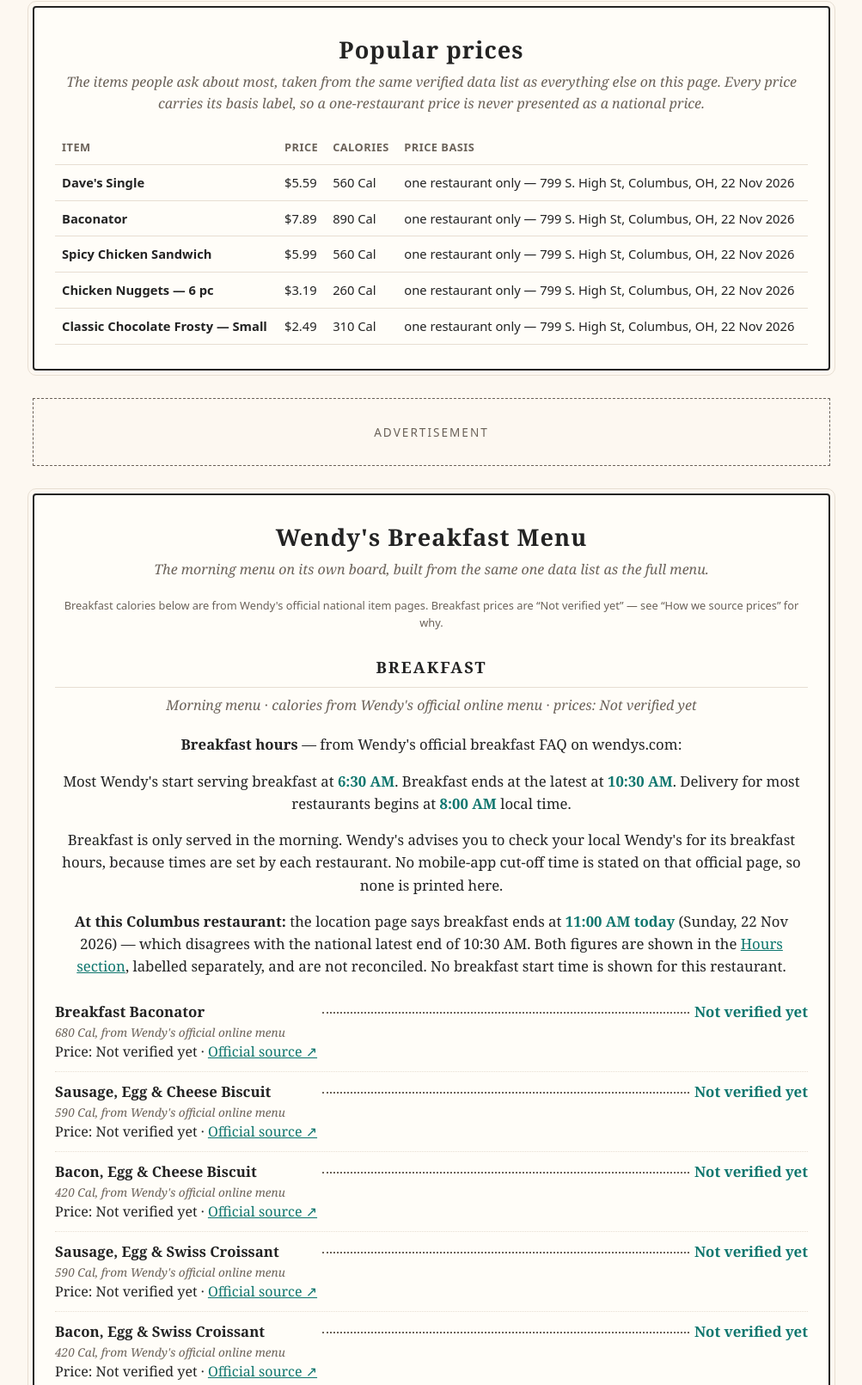
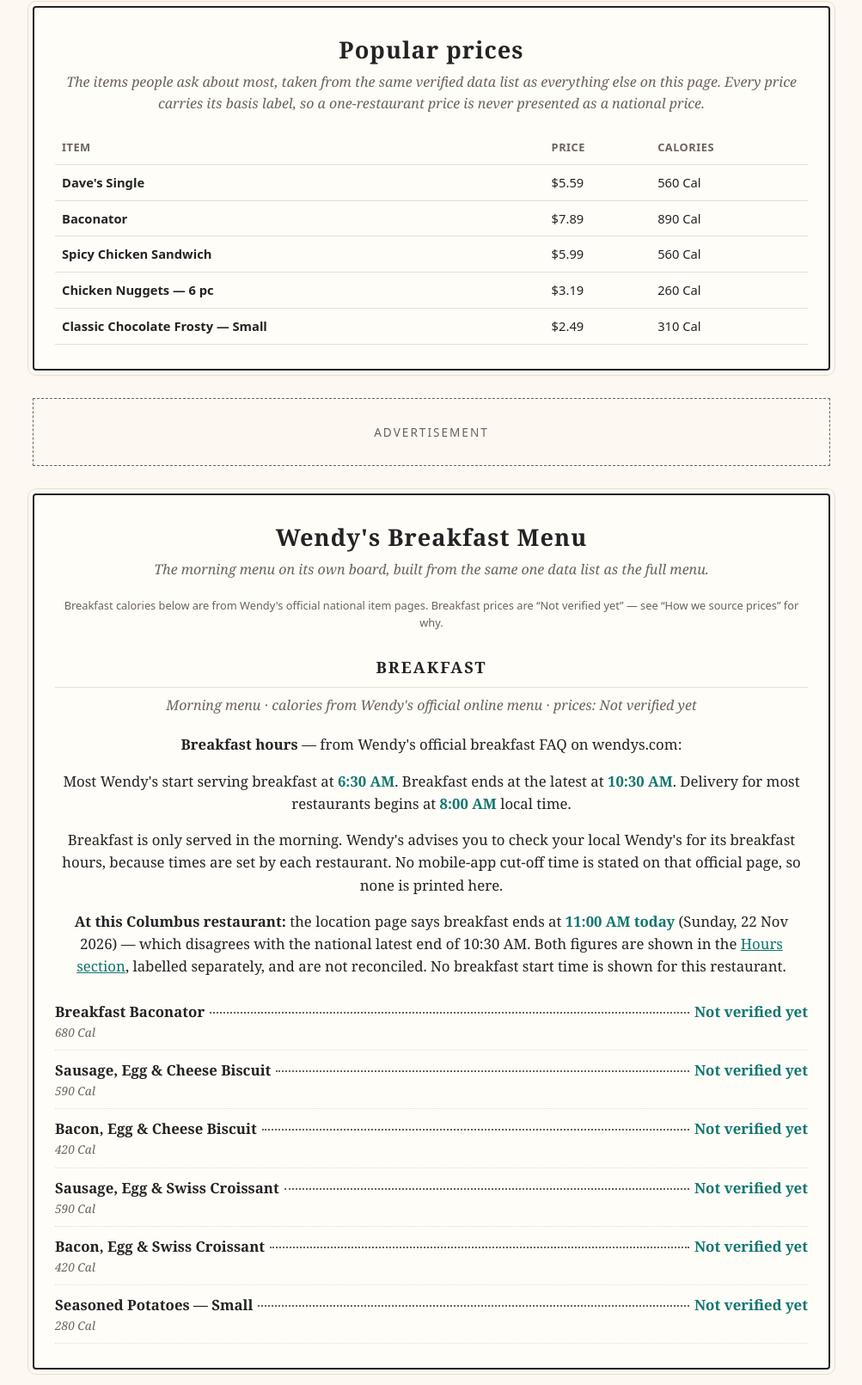
Before and after one commit to usman7876/wendys-menu, an Astro site: page / in a window 1280 px wide. Shown: the part 1175-2786 px from the top of the page at 86% size, without its empty margins (138-1141 px from the left). Built offline with nearby package versions, Linux system fonts and the light colour scheme; Astro itself is replaced by a stand-in of ours.

Commit message:
Update src/components files

```diff
--- a/src/components/ComparisonBoard.astro
+++ b/src/components/ComparisonBoard.astro
@@ -32,7 +32,7 @@ const groups = [...new Set(comparison.pairs.map((p) => p.group))];
           return (
             <tr>
               <td data-label="Wendy's item"><strong>{p.wendys}</strong></td>
-              <td data-label="Wendy's price">{price(w)} {w && w.price !== null ? `(${priceBasis})` : ''}</td>
+              <td data-label="Wendy's price">{price(w)}</td>
               <td data-label="Wendy's calories">{cal(w)}</td>
               <td data-label="McDonald's item"><strong>{p.mcdonalds ?? '—'}</strong>{p.note ? <><br />{p.note}</> : ''}</td>
               <td data-label="McDonald's price">Not verified yet — price only in the McDonald's app</td>
--- a/src/components/DealsBoard.astro
+++ b/src/components/DealsBoard.astro
@@ -19,7 +19,6 @@ const choiceCal = (c) =>
   <div>
     <span class="name">{bites.name} — {bites.description}</span>
     <span class="cal">Bundle total calories: {bites.bundle_calories_note}</span>
-    <span class="item-meta">{priceBasis} · <a href={bites.source_url} target="_blank" rel="noopener">Official source ↗</a></span>
   </div>
   <span class="dots" aria-hidden="true"></span>
   <span class="price">{money(bites.price)}</span>
@@ -32,7 +31,6 @@ const choiceCal = (c) =>
     <div>
       <span class="name">{bag.name}</span>
       <span class="cal">{bag.contents} · Calories: Not verified yet — no total shown for the bundle</span>
-      <span class="item-meta">{priceBasis} · <a href={bag.source_url} target="_blank" rel="noopener">Official source ↗</a></span>
     </div>
     <span class="dots" aria-hidden="true"></span>
     <span class="price">{money(bag.price)}</span>
@@ -40,16 +38,15 @@ const choiceCal = (c) =>
 ))}
 
 <h3>Everyday Value</h3>
-<p class="board-sub">No end date shown · {priceBasis}</p>
+<p class="board-sub">No end date shown.</p>
 <table>
-  <thead><tr><th>Item</th><th>Price</th><th>Calories</th><th>Price basis</th></tr></thead>
+  <thead><tr><th>Item</th><th>Price</th><th>Calories</th></tr></thead>
   <tbody>
     {deals.everyday_value.map((d) => (
       <tr>
         <td data-label="Item"><strong>{d.name}</strong></td>
         <td data-label="Price">{money(d.price)}</td>
         <td data-label="Calories">{cal(d.calories)}</td>
-        <td data-label="Price basis">{priceBasis}</td>
       </tr>
     ))}
   </tbody>
@@ -78,7 +75,6 @@ const choiceCal = (c) =>
   <div>
     <span class="name">{deals.key_tag.name}</span>
     <span class="cal">{deals.key_tag.offer}. Sold {deals.key_tag.sold}. {deals.key_tag.charity}.</span>
-    <span class="item-meta">{priceBasis} · <a href={deals.key_tag.source_url} target="_blank" rel="noopener">Official source ↗</a></span>
   </div>
   <span class="dots" aria-hidden="true"></span>
   <span class="price">{money(deals.key_tag.price)}</span>
--- a/src/components/GlanceTable.astro
+++ b/src/components/GlanceTable.astro
@@ -13,6 +13,8 @@ const calCell = (item) => {
   return label !== null ? label : 'Not verified yet';
 };
 ---
+<details class="board-details">
+  <summary>Full nutrition table — one row per verified item ({items.length} items)</summary>
 <table>
   <thead>
     <tr><th>Item</th><th>Category</th><th>Calories</th><th>Protein</th><th>Total fat</th><th>Carbs</th><th>Sodium</th></tr>
@@ -31,6 +33,7 @@ const calCell = (item) => {
     ))}
   </tbody>
 </table>
+</details>
 
 <h3>Calories by category</h3>
 <p>How many items in each part of the menu have a verified calorie count. This is a count of checked items, not a calorie range.</p>
--- a/src/components/ItemCard.astro
+++ b/src/components/ItemCard.astro
@@ -8,14 +8,9 @@ const calLabel = caloriesLabel(item);
   <div>
     <span class="name">{item.name}</span>
     <span class="cal">
-      {calLabel !== null ? `${calLabel}, from Wendy's official online menu` : 'Calories: Not verified yet'}
+      {calLabel !== null ? calLabel : 'Calories: Not verified yet'}
     </span>
     {item.note && <span class="item-note">{item.note}</span>}
-    <span class="item-meta">
-      {item.price !== null ? priceBasis : 'Price: Not verified yet'}
-      {' · '}
-      <a href={item.source_url} target="_blank" rel="noopener">Official source ↗</a>
-    </span>
   </div>
   <span class="dots" aria-hidden="true"></span>
   <span class="price">{price !== null ? price : <span class="not-verified">Not verified yet</span>}</span>
--- a/src/components/PopularTable.astro
+++ b/src/components/PopularTable.astro
@@ -16,7 +16,7 @@ const popular = popularNames
 ---
 <table>
   <thead>
-    <tr><th>Item</th><th>Price</th><th>Calories</th><th>Price basis</th></tr>
+    <tr><th>Item</th><th>Price</th><th>Calories</th></tr>
   </thead>
   <tbody>
     {popular.map((item) => (
@@ -24,7 +24,6 @@ const popular = popularNames
         <td data-label="Item"><strong>{item.name}</strong></td>
         <td data-label="Price">{item.price !== null ? formatPrice(item.price) : <span class="not-verified">Not verified yet</span>}</td>
         <td data-label="Calories">{item.calories !== null ? `${item.calories} Cal` : 'Not verified yet'}</td>
-        <td data-label="Price basis">{item.price !== null ? priceBasis : 'Price: Not verified yet'}</td>
       </tr>
     ))}
   </tbody>
```
